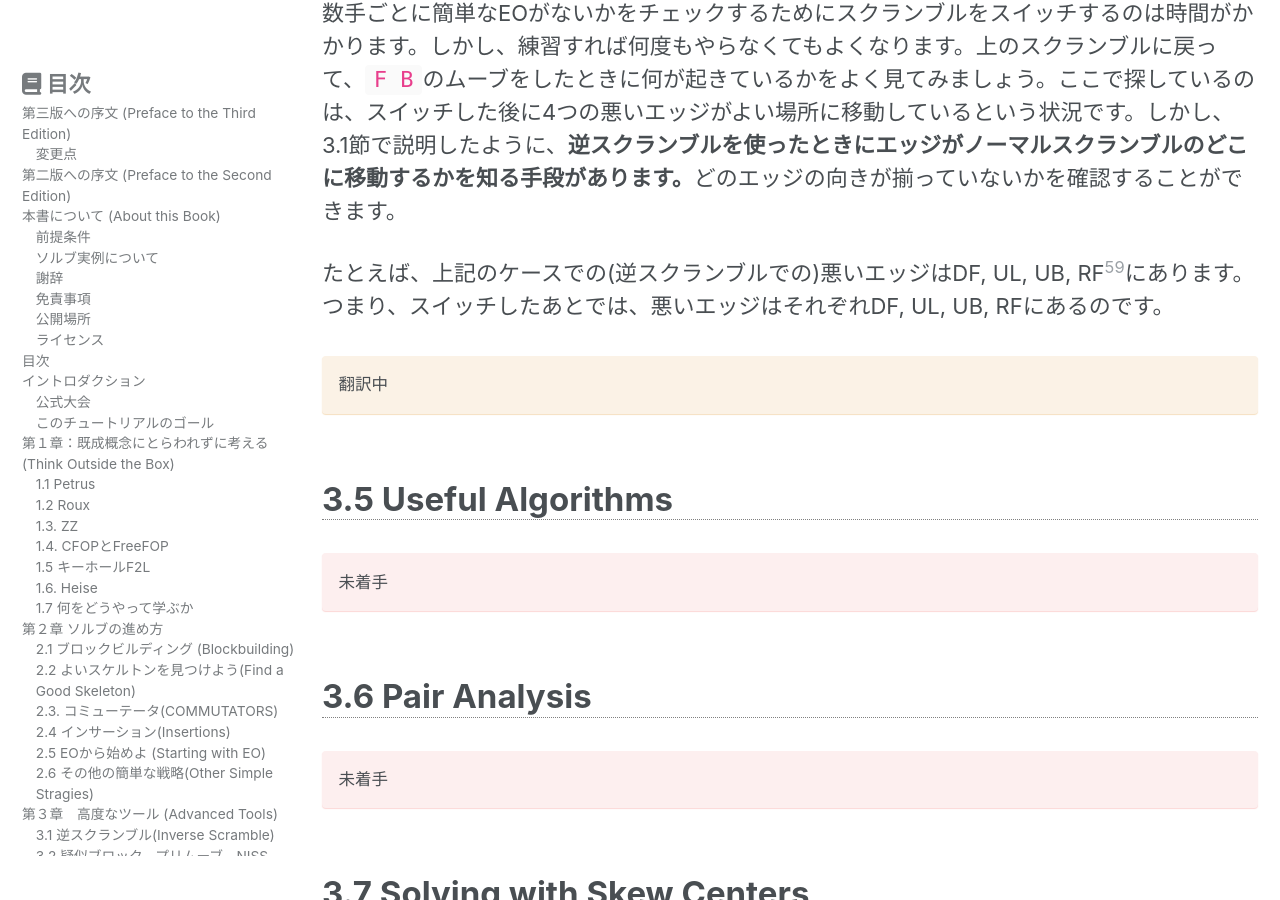
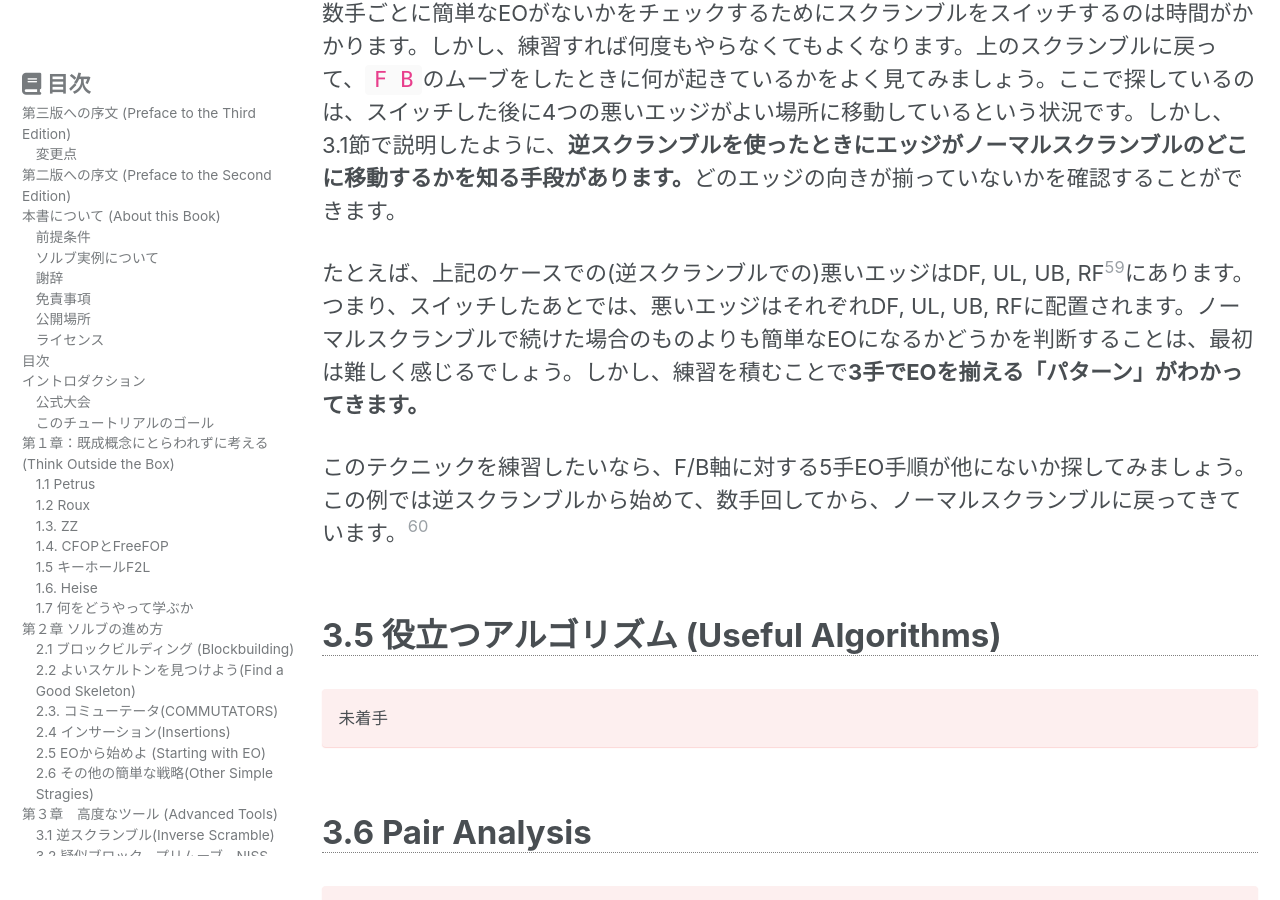
Before and after one commit to kawam1123/translation, a Jekyll site: the page built from _pages/FMC-tutorial-v3.md, in a window 1280 px wide and 900 px high, scrolled down 80148 px. Built offline with Jekyll 4.4.1, drawn with Linux system fonts in a browser that asks for light colours; cached includes are drawn as plain includes; nearby versions of some CDN libraries; some of the changed text lies outside the part shown.

Commit message:
3.4終わり

```diff
--- a/_pages/FMC-tutorial-v3.md
+++ b/_pages/FMC-tutorial-v3.md
@@ -3597,12 +3597,11 @@ LL: F D F2 R F R2 D R D2
 
 数手ごとに簡単なEOがないかをチェックするためにスクランブルをスイッチするのは時間がかかります。しかし、練習すれば何度もやらなくてもよくなります。上のスクランブルに戻って、`F B`のムーブをしたときに何が起きているかをよく見てみましょう。ここで探しているのは、スイッチした後に4つの悪いエッジがよい場所に移動しているという状況です。しかし、3.1節で説明したように、**逆スクランブルを使ったときにエッジがノーマルスクランブルのどこに移動するかを知る手段があります。**どのエッジの向きが揃っていないかを確認することができます。
 
-たとえば、上記のケースでの(逆スクランブルでの)悪いエッジはDF, UL, UB, RF[^3-4]にあります。つまり、スイッチしたあとでは、悪いエッジはそれぞれDF, UL, UB, RFにあるのです。
-
-翻訳中
-{: .notice--warning}
-
-### 3.5 Useful Algorithms
+たとえば、上記のケースでの(逆スクランブルでの)悪いエッジはDF, UL, UB, RF[^3-4-1]にあります。つまり、スイッチしたあとでは、悪いエッジはそれぞれDF, UL, UB, RFに配置されます。ノーマルスクランブルで続けた場合のものよりも簡単なEOになるかどうかを判断することは、最初は難しく感じるでしょう。しかし、練習を積むことで**3手でEOを揃える「パターン」がわかってきます。**
+
+このテクニックを練習したいなら、F/B軸に対する5手EO手順が他にないか探してみましょう。この例では逆スクランブルから始めて、数手回してから、ノーマルスクランブルに戻ってきています。[^3-4-2]
+
+### 3.5 役立つアルゴリズム (Useful Algorithms)
 未着手
 {: .notice--danger}
 <!--新しく追加されたセクション
@@ -4174,7 +4173,8 @@ R2 F2 L D' F' D F L' F2 R2
 [^3-2-3-2]: 「スクランブル」を解答に対する解答としてみなすこともできます！
 [^3-2-3-3]: Taken from here: [https://www.speedsolving.com/forum/threads/the-fmc-thread.13599/page-10#post-258791](https://www.speedsolving.com/forum/threads/the-fmc-thread.13599/page-10#post-258791)
 [^3-3]: じつはこのソルブでは、揃っていないピースに矢印やバツ印を書くことで簡単にアルゴリズムを認識できるようになるのです。なので、私はここではReverse NISSというテクニックを実際には使いませんでしたが、解答自体がよい実例になるので書きます。
-[^3-4]: Which are placed in UR, RF, DL and DR respectively, but we don’t care about this at the moment
+[^3-4-1]: ノーマルスクランブルではそれぞれUR, RF, DL, DR にあたります。しかし、現時点では無視してよいです。
+[^3-4-2]: 実はこのスクランブルは非常にレアな偶然が重なっています。F/B軸に対してノーマルスクランブルと逆スクランブルの両方で6手が最適手順であり、どちらから始めてNISSを使ったとしても5手が最適となっています。
 [^5-1-1]: タイムマネジメントについては6.3節で話します。
 [^5-1-2]: [https://www.ocf.berkeley.edu/˜dadams/fmc/](https://www.ocf.berkeley.edu/˜dadams/fmc/)
 [^5-1-3]: [https://speedcube.de/forum/showthread.php?tid=5795](https://speedcube.de/forum/showthread.php?tid=5795)
```
